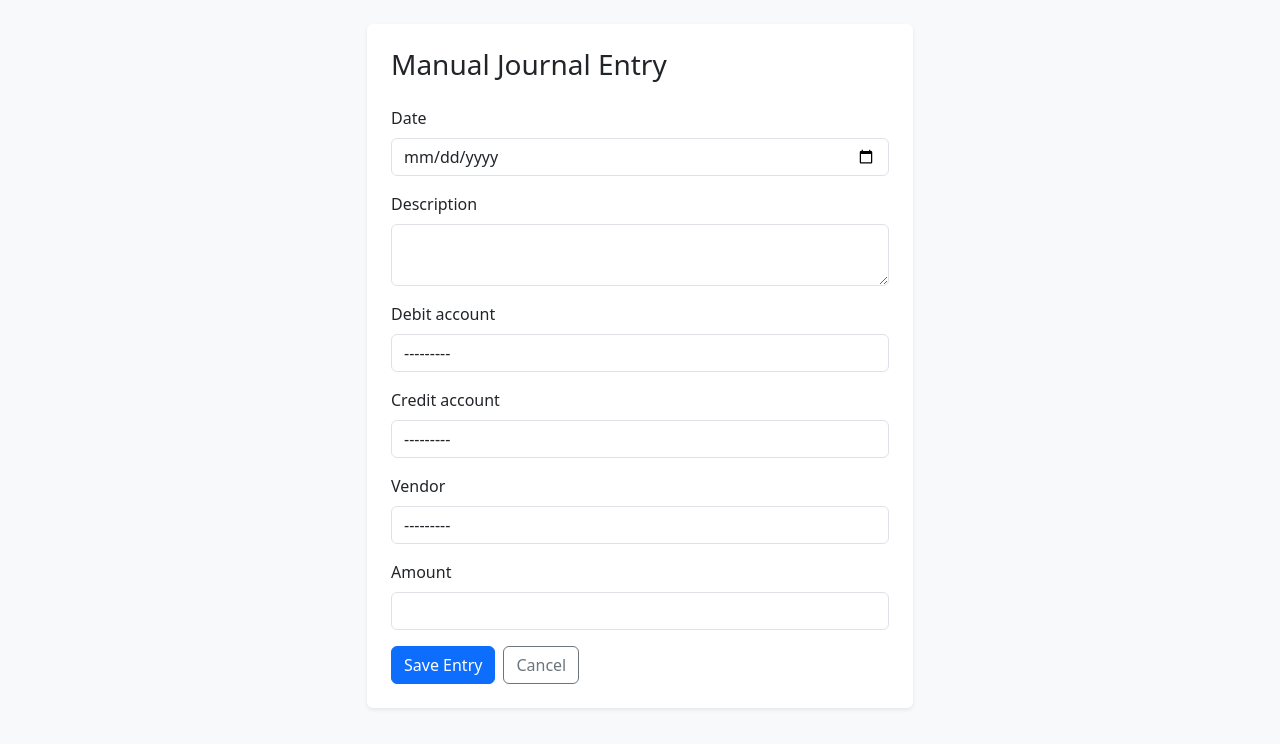
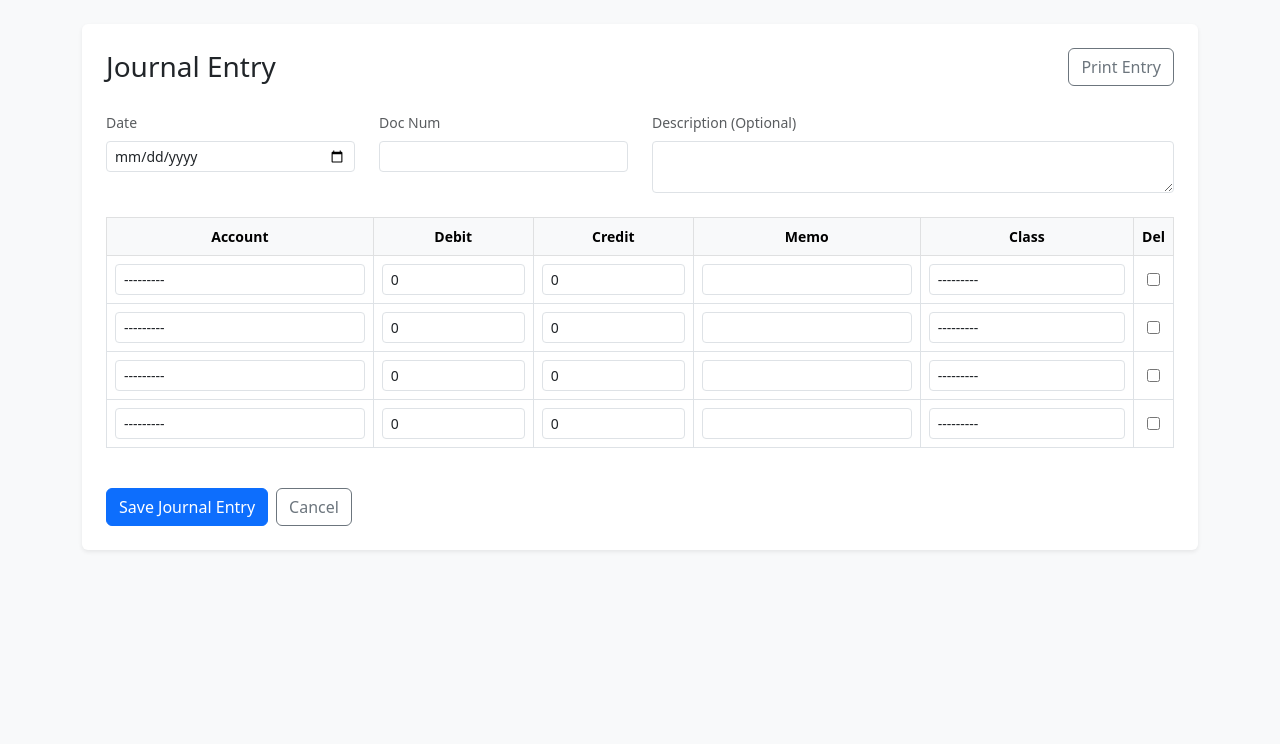
Before and after one commit to agupta3224-web/Accounting, a Django app: page /journal/add/ in a window 1280 px wide. Shown: the part 56-800 px from the top of the page. Run offline with Django 5.2, Linux system fonts and the light colour scheme.

Commit message:
Complete implementation of SimpleRentalBooks with multi-row journal entries and property management features.
Co-authored-by: agupta3224-web <285303244+agupta3224-web@users.noreply.github.com>

```diff
--- a/accounting/forms.py
+++ b/accounting/forms.py
@@ -1,5 +1,5 @@
 from django import forms
-from .models import Transaction, LLC, Property, Account, JournalEntry, AccountingClass, Vendor
+from .models import Transaction, LLC, Property, Account, JournalEntry, JournalItem, AccountingClass, Vendor
 
 US_STATES = [
     ('', 'Select State'),
@@ -42,13 +42,26 @@ class ReconciliationForm(forms.Form):
 class CloseBooksForm(forms.Form):
     end_date = forms.DateField(widget=forms.DateInput(attrs={'type': 'date'}))
 
-class JournalEntryForm(forms.Form):
-    date = forms.DateField(widget=forms.DateInput(attrs={'type': 'date'}))
-    description = forms.CharField(widget=forms.Textarea(attrs={'rows': 2}))
-    debit_account = forms.ModelChoiceField(queryset=Account.objects.all())
-    credit_account = forms.ModelChoiceField(queryset=Account.objects.all())
-    vendor = forms.ModelChoiceField(queryset=Vendor.objects.all(), required=False)
-    amount = forms.DecimalField(max_digits=12, decimal_places=2)
+class JournalEntryForm(forms.ModelForm):
+    class Meta:
+        model = JournalEntry
+        fields = ['date', 'doc_num', 'description']
+        widgets = {
+            'date': forms.DateInput(attrs={'type': 'date'}),
+            'description': forms.Textarea(attrs={'rows': 2}),
+        }
+
+class JournalItemForm(forms.ModelForm):
+    class Meta:
+        model = JournalItem
+        fields = ['account', 'debit', 'credit', 'memo', 'accounting_class']
+
+JournalItemFormSet = forms.inlineformset_factory(
+    JournalEntry, JournalItem,
+    form=JournalItemForm,
+    extra=4,
+    can_delete=True
+)
 
 class AccountForm(forms.ModelForm):
     class Meta:
--- a/accounting/models.py
+++ b/accounting/models.py
@@ -83,6 +83,7 @@ class Account(models.Model):
 
 class JournalEntry(models.Model):
     date = models.DateField()
+    doc_num = models.CharField(max_length=50, blank=True)
     description = models.TextField(blank=True)
     is_closed = models.BooleanField(default=False)
     created_at = models.DateTimeField(auto_now_add=True)
@@ -94,9 +95,11 @@ class JournalItem(models.Model):
     entry = models.ForeignKey(JournalEntry, on_delete=models.CASCADE, related_name='items')
     account = models.ForeignKey(Account, on_delete=models.CASCADE)
     property = models.ForeignKey(Property, on_delete=models.CASCADE, null=True, blank=True)
+    accounting_class = models.ForeignKey(AccountingClass, on_delete=models.SET_NULL, null=True, blank=True)
     vendor = models.ForeignKey('Vendor', on_delete=models.SET_NULL, null=True, blank=True)
     debit = models.DecimalField(max_digits=12, decimal_places=2, default=0)
     credit = models.DecimalField(max_digits=12, decimal_places=2, default=0)
+    memo = models.CharField(max_length=255, blank=True)
 
     def __str__(self):
         return f"{self.account.name}: {self.debit} / {self.credit}"
--- a/accounting/templates/accounting/journal_entry_form.html
+++ b/accounting/templates/accounting/journal_entry_form.html
@@ -3,34 +3,74 @@
 {% block title %}Journal Entry - SimpleRentalBooks{% endblock %}
 
 {% block content %}
-<div class="row justify-content-center">
-    <div class="col-md-6">
 <div class="card p-4">
-            <h1 class="h3 mb-4">Manual Journal Entry</h1>
+    <div class="d-flex justify-content-between align-items-center mb-4">
+        <h1 class="h3 mb-0">Journal Entry</h1>
+        <button onclick="window.print()" class="btn btn-outline-secondary no-print">Print Entry</button>
+    </div>
+
     <form method="post">
         {% csrf_token %}
-                {% for field in form %}
-                    <div class="mb-3">
-                        <label class="form-label">{{ field.label }}</label>
-                        {{ field }}
-                        {% if field.errors %}
-                            <div class="text-danger small">{{ field.errors }}</div>
-                        {% endif %}
+        <div class="row mb-4">
+            <div class="col-md-3">
+                <label class="form-label small text-muted">Date</label>
+                {{ form.date }}
+                {{ form.date.errors }}
             </div>
+            <div class="col-md-3">
+                <label class="form-label small text-muted">Doc Num</label>
+                {{ form.doc_num }}
+                {{ form.doc_num.errors }}
+            </div>
+            <div class="col-md-6">
+                <label class="form-label small text-muted">Description (Optional)</label>
+                {{ form.description }}
+                {{ form.description.errors }}
+            </div>
+        </div>
+
+        <div class="table-responsive">
+            <table class="table table-bordered align-middle">
+                <thead class="table-light text-center small">
+                    <tr>
+                        <th style="width: 25%;">Account</th>
+                        <th style="width: 15%;">Debit</th>
+                        <th style="width: 15%;">Credit</th>
+                        <th>Memo</th>
+                        <th style="width: 20%;">Class</th>
+                        <th class="no-print">Del</th>
+                    </tr>
+                </thead>
+                <tbody>
+                    {{ formset.management_form }}
+                    {% for item_form in formset %}
+                        <tr>
+                            {% for hidden in item_form.hidden_fields %}
+                                {{ hidden }}
                             {% endfor %}
-                <div class="d-flex gap-2">
-                    <button type="submit" class="btn btn-primary">Save Entry</button>
+                            <td>{{ item_form.account }} {{ item_form.account.errors }}</td>
+                            <td>{{ item_form.debit }} {{ item_form.debit.errors }}</td>
+                            <td>{{ item_form.credit }} {{ item_form.credit.errors }}</td>
+                            <td>{{ item_form.memo }} {{ item_form.memo.errors }}</td>
+                            <td>{{ item_form.accounting_class }} {{ item_form.accounting_class.errors }}</td>
+                            <td class="text-center no-print">{{ item_form.DELETE }}</td>
+                        </tr>
+                    {% endfor %}
+                </tbody>
+            </table>
+        </div>
+
+        <div class="mt-4 d-flex gap-2 no-print">
+            <button type="submit" class="btn btn-primary">Save Journal Entry</button>
             <a href="{% url 'dashboard' %}" class="btn btn-outline-secondary">Cancel</a>
         </div>
     </form>
-        </div>
-    </div>
 </div>
 
 <script>
     document.querySelectorAll('input, select, textarea').forEach(el => {
         if (el.type !== 'checkbox' && el.type !== 'radio') {
-            el.classList.add('form-control');
+            el.classList.add('form-control', 'form-control-sm');
         }
     });
 </script>
--- a/accounting/views.py
+++ b/accounting/views.py
@@ -5,7 +5,7 @@ from datetime import datetime
 from .models import Transaction, Property, LLC, JournalItem, Account, JournalEntry, AccountingClass, Vendor
 from .services import create_journal_entry_from_transaction, reconcile_account as reconcile_service, close_books as close_service
 from .utils import import_csv_transactions, import_excel_property_manager
-from .forms import TransactionForm, FileImportForm, ReconciliationForm, CloseBooksForm, JournalEntryForm, AccountForm, LLCForm, PropertyForm, AccountingClassForm, VendorForm
+from .forms import TransactionForm, FileImportForm, ReconciliationForm, CloseBooksForm, JournalEntryForm, JournalItemFormSet, AccountForm, LLCForm, PropertyForm, AccountingClassForm, VendorForm
 
 def dashboard(request):
     properties = Property.objects.all()
@@ -323,17 +323,17 @@ def class_list(request):
 def add_journal_entry(request):
     if request.method == 'POST':
         form = JournalEntryForm(request.POST)
-        if form.is_valid():
-            date = form.cleaned_data['date']
-            desc = form.cleaned_data['description']
-            acc1 = form.cleaned_data['debit_account']
-            acc2 = form.cleaned_data['credit_account']
-            vendor = form.cleaned_data.get('vendor')
-            amount = form.cleaned_data['amount']
-            entry = JournalEntry.objects.create(date=date, description=desc)
-            JournalItem.objects.create(entry=entry, account=acc1, vendor=vendor, debit=amount)
-            JournalItem.objects.create(entry=entry, account=acc2, vendor=vendor, credit=amount)
+        formset = JournalItemFormSet(request.POST)
+        if form.is_valid() and formset.is_valid():
+            entry = form.save()
+            formset.instance = entry
+            formset.save()
             return redirect('dashboard')
     else:
         form = JournalEntryForm()
-    return render(request, 'accounting/journal_entry_form.html', {'form': form})
+        formset = JournalItemFormSet()
+    return render(request, 'accounting/journal_entry_form.html', {
+        'form': form,
+        'formset': formset,
+        'title': 'Add Journal Entry'
+    })
```
Also changed, not shown: accounting/migrations/0001_initial.py. Lines whose indentation alone changed are shown as unchanged.
